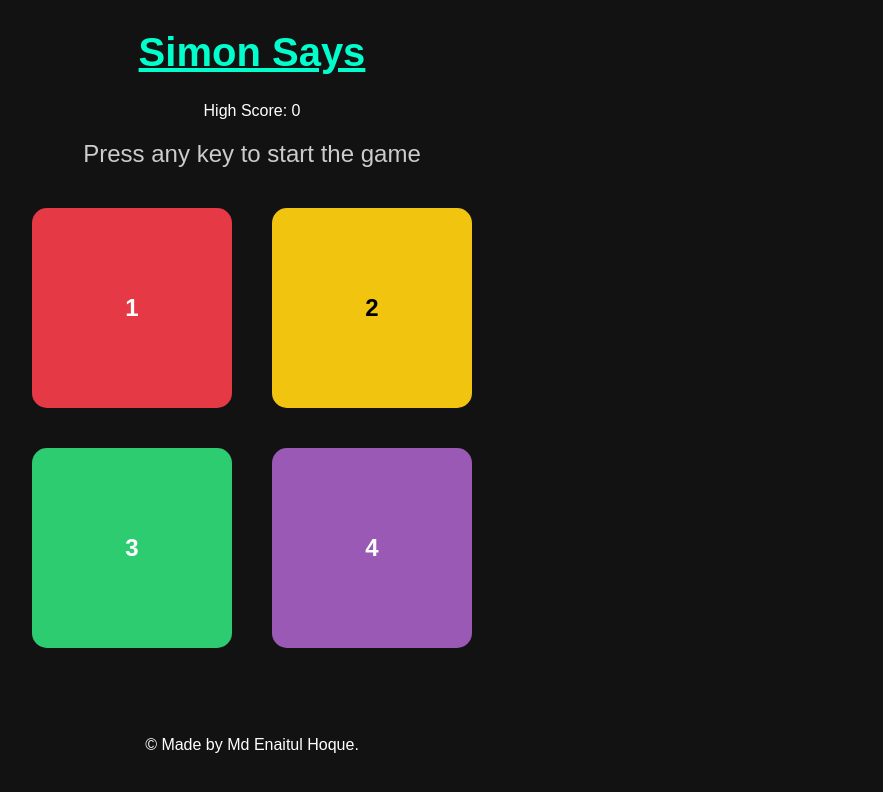
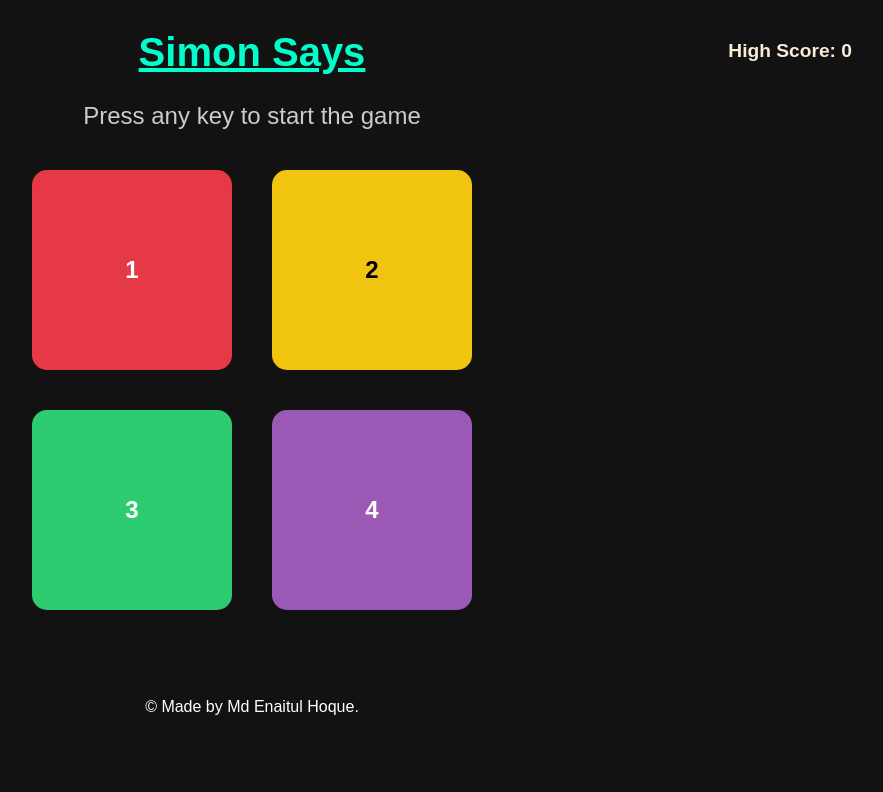
Before and after one commit to enaitul/Simonsays-game-js, a plain HTML site: page index.html in a window 1280 px wide. Shown: the whole page, without its empty margins (388-1271 px from the left). Drawn offline with Linux system fonts and the light colour scheme.

Commit message:
Update style.css

```diff
--- a/style.css
+++ b/style.css
@@ -86,3 +86,12 @@ h2 {
   opacity: 0.7;
   transition: all 0.2s;
 }
+
+.high-score{
+    position:absolute;
+    top: 40px;
+    right: 40px;
+    font-size: 1.2rem;
+    font-weight: bold;
+    color: antiquewhite;
+}
```
